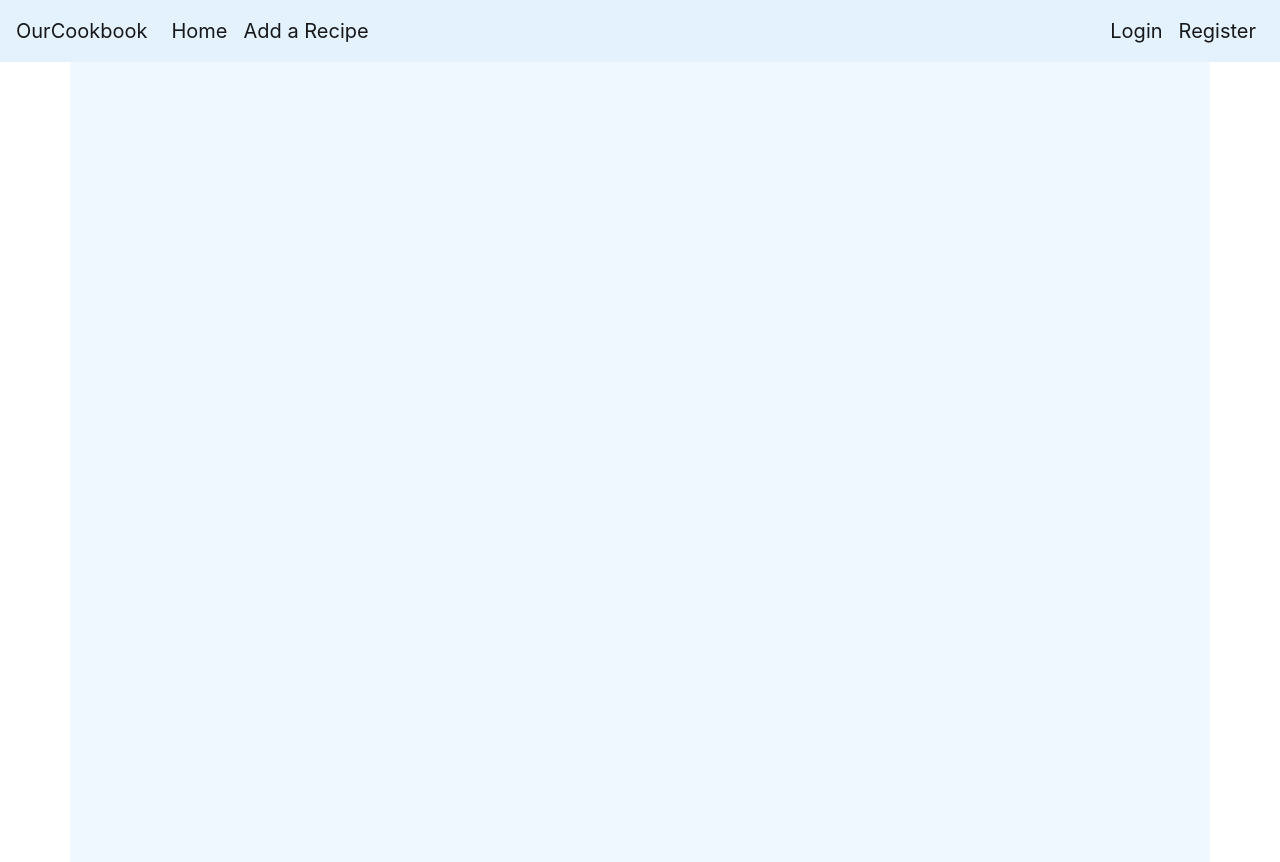
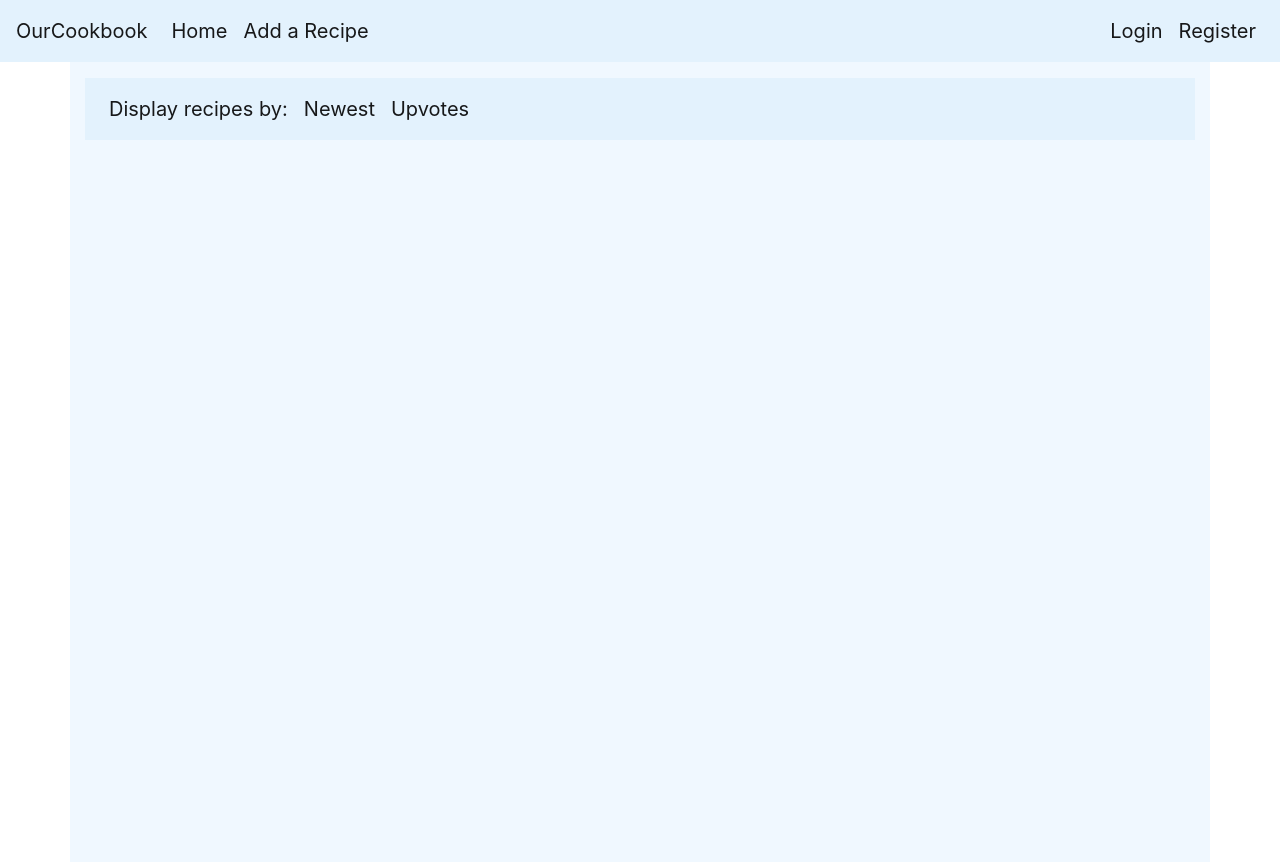
Before and after one commit to NinjaAiden/dcd-milestone-project, a Flask app: page / in a window 1280 px wide. Run offline with Flask 2, Linux system fonts and the light colour scheme; data that the repository does not hold is empty; some libraries are stand-ins or nearby versions.

```diff
--- a/app.py
+++ b/app.py
@@ -18,6 +18,19 @@ def get_recipes():
 
     return render_template('recipes.html',
         recipes=mongo.db.recipes.find().sort("recipe_title", 1))
+
+@app.route('/newest_recipes')
+def newest_recipes():
+
+    return render_template('recipes.html',
+        recipes=mongo.db.recipes.find().sort("created", 1))
+
+
+@app.route('/upvoted_recipes')
+def upvoted_recipes():
+
+    return render_template('recipes.html',
+        recipes=mongo.db.recipes.find().sort("upvotes", -1))
 
 # login page
 @app.route('/login', methods=['GET','POST'])
@@ -147,7 +160,7 @@ def insert_recipe():
         "is_vegetarian": vegetarian,
         "is_vegan": vegan,
         "allergen_info": allergens,
-        "upvotes": "0",
+        "upvotes": 0,
         "upvoted_by": [],
         "created": datetime.now()
     }
--- a/static/css/style.css
+++ b/static/css/style.css
@@ -28,6 +28,7 @@ body {
     margin-right: 0;
 }
 
-.navbar{
+.navbar-blue{
     font-size: 20px;
+    background-color: #e3f2fd;
 }
--- a/templates/base.html
+++ b/templates/base.html
@@ -16,7 +16,7 @@
 
 <body>
     <!-- Navbar -->
-    <nav class="navbar navbar-expand-lg navbar-light" style="background-color: #e3f2fd;">
+    <nav class="navbar navbar-expand-lg navbar-light navbar-blue">
         <a class="navbar-brand" href="{{url_for('get_recipes')}}">OurCookbook</a>
         <button class="navbar-toggler" type="button" data-toggle="collapse" data-target="#navbarSupportedContent" aria-controls="navbarSupportedContent" aria-expanded="false" aria-label="Toggle navigation">
             <span class="navbar-toggler-icon"></span>
--- a/templates/recipes.html
+++ b/templates/recipes.html
@@ -1,4 +1,25 @@
-{% extends 'base.html'%} {% block content %} {% for recipe in recipes %}
+{% extends 'base.html'%} {% block content %}
+
+<nav class="navbar navbar-expand-lg navbar-light navbar-blue">
+    <button class="navbar-toggler" type="button" data-toggle="collapse" data-target="#navbarSupportedContent" aria-controls="navbarSupportedContent" aria-expanded="false" aria-label="Toggle navigation">
+        <span class="navbar-toggler-icon"></span>
+    </button>
+    <div class="collapse navbar-collapse" id="navbarSupportedContent">
+        <ul class="navbar-nav mr-auto">
+            <li class="nav-item active">
+                <a class="nav-link" href="{{url_for('get_recipes')}}">Display recipes by: <span class="sr-only"></span></a>
+            </li>
+            <li class="nav-item active">
+                <a class="nav-link" href="{{url_for('newest_recipes')}}">Newest<span class="sr-only"></span></a>
+            </li>
+            <li class="nav-item active">
+                <a class="nav-link" href="{{url_for('upvoted_recipes')}}">Upvotes<span class="sr-only"></span></a>
+            </li>
+        </ul>
+    </div>
+</nav>
+
+{% for recipe in recipes %}
 <div class="container border mt-3">
     <div class="row col-11">
         <div class="row mt-3 ml-3 col-10">
@@ -27,11 +48,9 @@
         <p class="mr-1">Contains:</p>
         {% if not recipe.allergen_info %}
         <p class="mr-1"> no allergens</p>
-        {% else %}
-        {% for allergen in recipe.allergen_info %}
+        {% else %} {% for allergen in recipe.allergen_info %}
         <p class='mr-3 text-danger'>{{allergen}}</p>
-        {% endfor %}
-        {% endif %}
+        {% endfor %} {% endif %}
     </div>
 </div>
 
```
